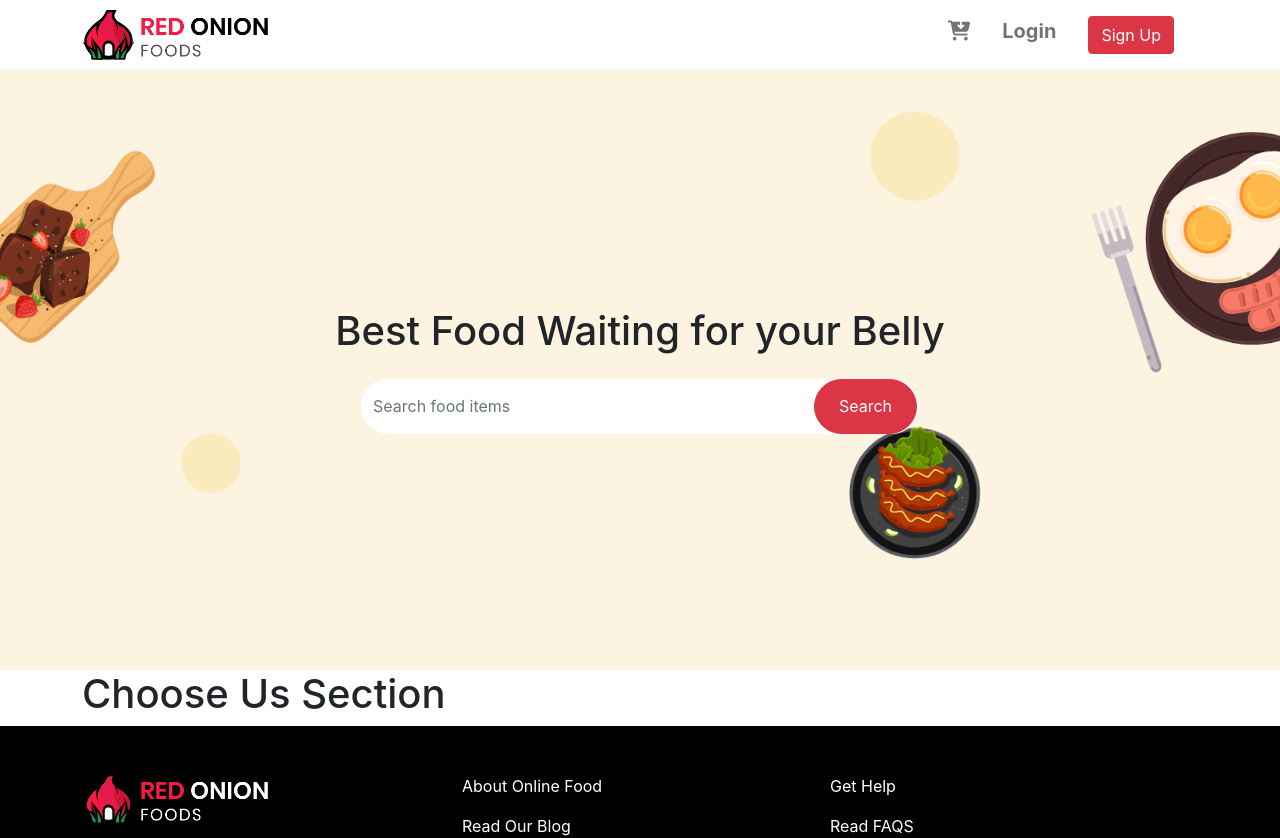
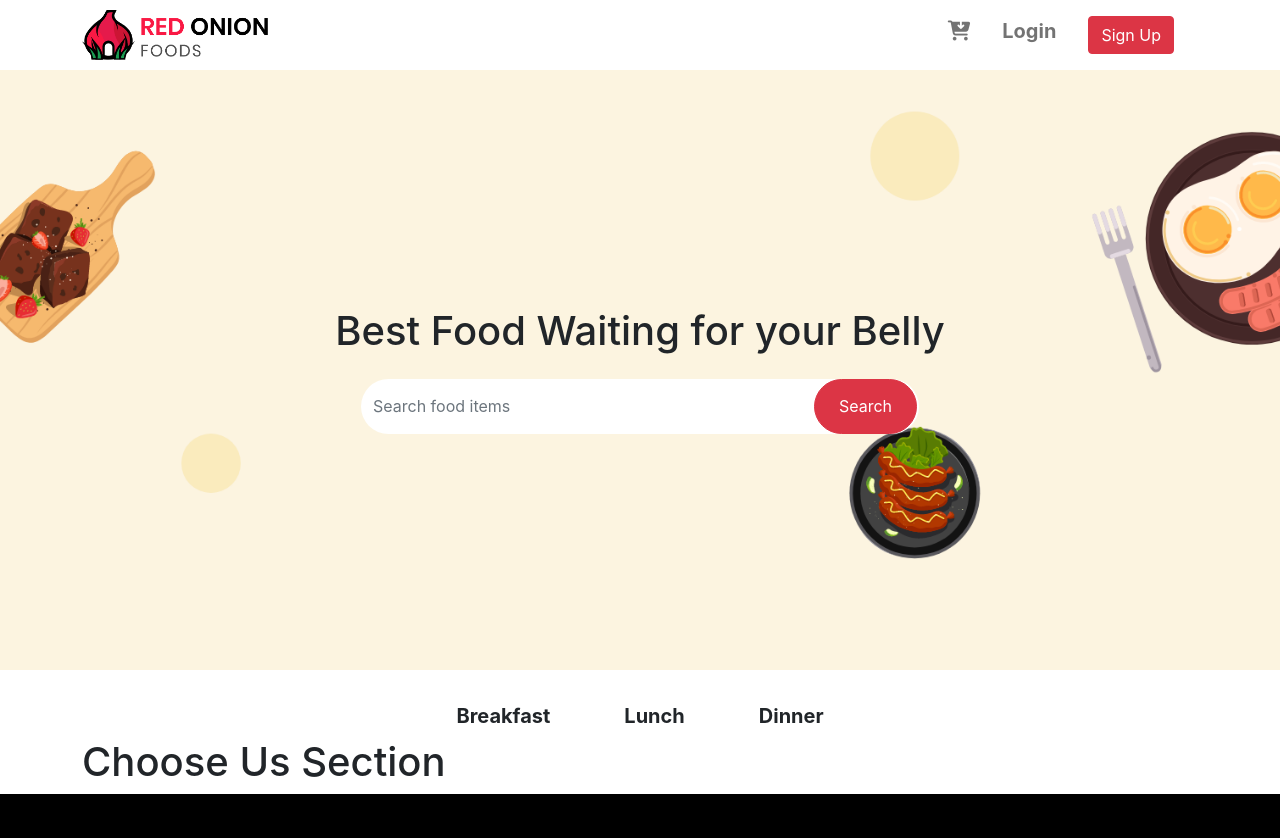
Before and after one commit to Dip-Baidya/Hot-onion-restaurent, a React (Create React App) app: page / in a window 1280 px wide. Shown: the top 838 px of the page. Built offline with nearby package versions, Linux system fonts and the light colour scheme; no server answers.

Commit message:
Add Categoriis Button

```diff
--- a/src/Components/Category/Category.js
+++ b/src/Components/Category/Category.js
@@ -1,10 +1,12 @@
-import React from 'react';
 import './Category.css'
 
 const Category = () => {
+
     return (
-        <div>
-
+        <div className="container d-flex justify-content-center col-12">
+            <button className="btn mt-4 fs-5 fw-bold">Breakfast</button>
+            <button className="btn mt-4 fs-5 fw-bold ms-5">Lunch</button>
+            <button className="btn mt-4 fs-5 fw-bold ms-5">Dinner</button>
         </div>
     );
 };
--- a/src/Components/Home/Home.js
+++ b/src/Components/Home/Home.js
@@ -1,4 +1,5 @@
 import React from 'react';
+import Category from '../Category/Category';
 import ChooseUs from '../ChooseUs/ChooseUs';
 import Banner from './Banner/Banner';
 
@@ -6,6 +7,7 @@ const Home = () => {
     return (
         <div>
             <Banner></Banner>
+            <Category></Category>
             <ChooseUs></ChooseUs>
         </div>
     );
--- a/src/demoData/breakfast.js
+++ b/src/demoData/breakfast.json
@@ -1,4 +1,4 @@
-let breakfast = [
+[
     {
         "key": "B023XA",
         "category": "breakfast",
@@ -47,7 +47,7 @@ let breakfast = [
         "price": "6.99",
         "foodDescription": "Lorem Ipsum is simply dummy text of the printing and typesetting industry. Lorem Ipsum has been the industry's standard dummy text ever since the 1500s, when an unknown printer took a galley of type and scrambled it to make a type specimen book.",
         "image": "/Images/Breakfast/breakfast5.png",
-        "img": 'https://images.pexels.com/photos/156114/pexels-photo-156114.jpeg?auto=compress&cs=tinysrgb&dpr=2&w=500'
+        "img": "https://images.pexels.com/photos/156114/pexels-photo-156114.jpeg?auto=compress&cs=tinysrgb&dpr=2&w=500"
     },
     {
         "key": "B023XF",
@@ -80,4 +80,3 @@ let breakfast = [
         "img": "https://images.pexels.com/photos/718742/pexels-photo-718742.jpeg?auto=compress&cs=tinysrgb&dpr=2&w=500"
     }
 ]
-export default breakfast;
```
